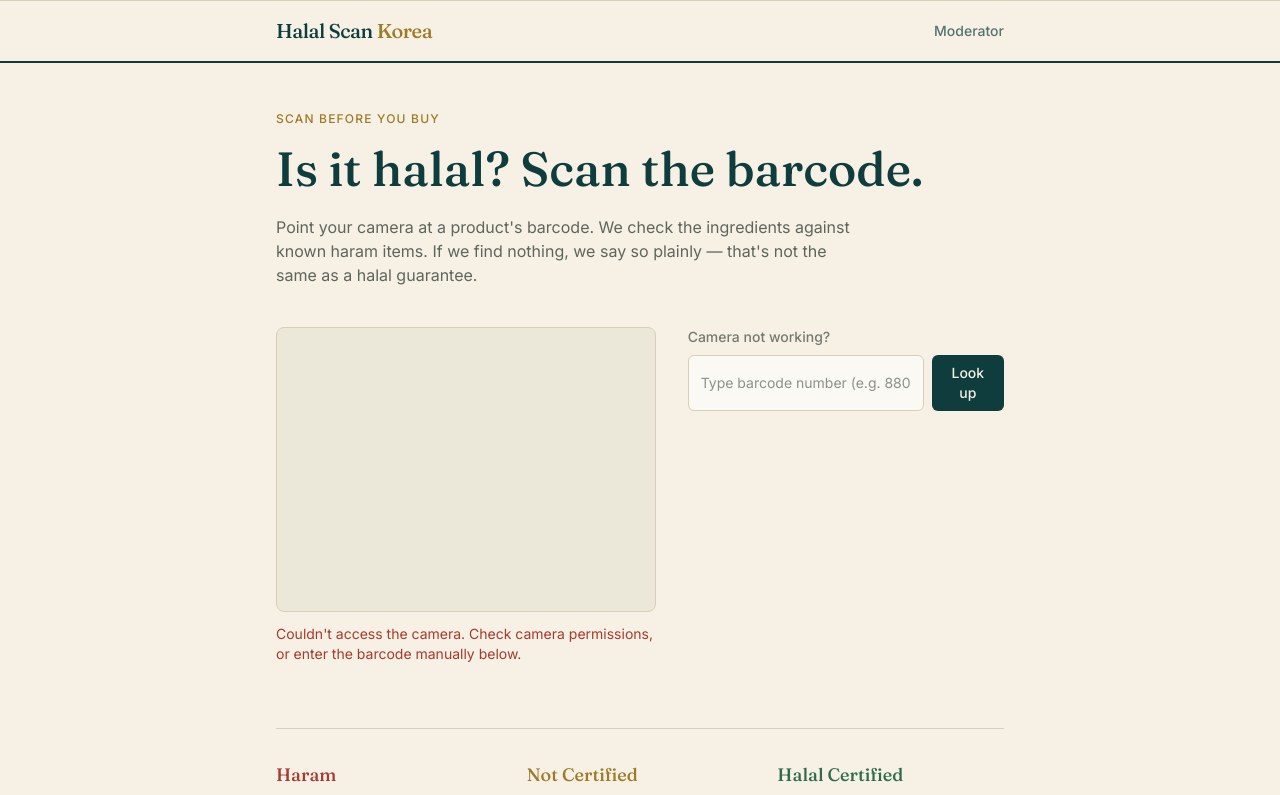
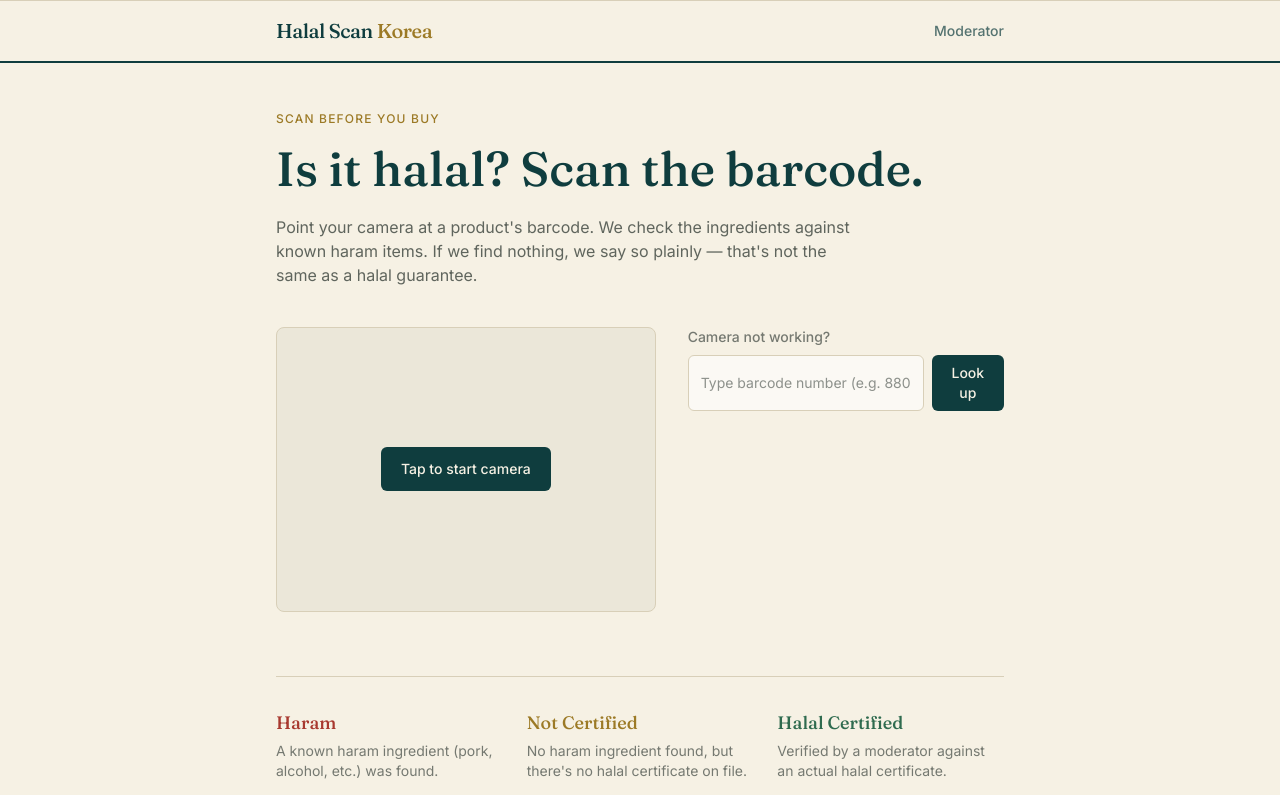
Before and after one commit to abusuhut/Halalify, a Next.js app: page / in a window 1280 px wide. Shown: the top 795 px of the page. Built offline with nearby package versions, Linux system fonts and the light colour scheme.

Commit message:
Require tap to start camera for iOS compatibility

```diff
--- a/src/components/BarcodeScanner.js
+++ b/src/components/BarcodeScanner.js
@@ -10,26 +10,30 @@
   const isRunningRef = useRef(false);
   const [error, setError] = useState(null);
   const [scanning, setScanning] = useState(false);
+  const [started, setStarted] = useState(false);
 
   useEffect(() => {
     let isMounted = true;
 
-    async function safeStop() {
+    return () => {
+      isMounted = false;
       const scanner = scannerRef.current;
       if (scanner && isRunningRef.current) {
         isRunningRef.current = false;
-        try {
-          await scanner.stop();
-        } catch {
-          // Camera may already be stopped/torn down — safe to ignore.
+        scanner.stop().catch(() => {});
       }
-      }
-    }
+    };
+  }, []);
 
-    async function start() {
+  // iOS refuses to start the camera unless it's triggered directly
+  // by a user tap — so we wait for a button press instead of auto-starting.
+  async function handleStartCamera() {
+    setError(null);
+    setStarted(true);
+
     try {
       const { Html5Qrcode } = await import("html5-qrcode");
-        if (!isMounted || !containerRef.current) return;
+      if (!containerRef.current) return;
 
       const scanner = new Html5Qrcode(containerRef.current.id);
       scannerRef.current = scanner;
@@ -41,8 +45,11 @@
           qrbox: { width: 250, height: 150 },
         },
         (decodedText) => {
-            // Found a barcode — stop and navigate to the product page
-            safeStop().finally(() => {
+          isRunningRef.current = false;
+          scanner
+            .stop()
+            .catch(() => {})
+            .finally(() => {
               router.push(`/product/${decodedText}`);
             });
         },
@@ -51,33 +58,33 @@
         }
       );
       isRunningRef.current = true;
-        if (isMounted) setScanning(true);
+      setScanning(true);
     } catch (e) {
-        if (isMounted) {
       setError(
-            "Couldn't access the camera. Check camera permissions, or enter the barcode manually below."
+        "Couldn't access the camera. Check camera permissions in your phone's Settings app, or enter the barcode manually below."
       );
+      setStarted(false);
     }
   }
-    }
-
-    start();
-
-    return () => {
-      isMounted = false;
-      safeStop();
-    };
-  }, [router]);
 
   return (
     <div>
       <div
         id="barcode-reader"
         ref={containerRef}
-        className="w-full aspect-[4/3] bg-ink/5 rounded-lg overflow-hidden border border-line"
-      />
+        className="w-full aspect-[4/3] bg-ink/5 rounded-lg overflow-hidden border border-line flex items-center justify-center"
+      >
+        {!started && (
+          <button
+            onClick={handleStartCamera}
+            className="bg-teal text-paper px-5 py-3 rounded-md text-sm font-medium hover:bg-teal-light"
+          >
+            Tap to start camera
+          </button>
+        )}
+      </div>
       {error && <p className="text-sm text-stamp-red mt-3">{error}</p>}
-      {!error && !scanning && (
+      {started && !error && !scanning && (
         <p className="text-sm text-ink/50 mt-3">Starting camera…</p>
       )}
     </div>
```
Lines whose indentation alone changed are shown as unchanged.
